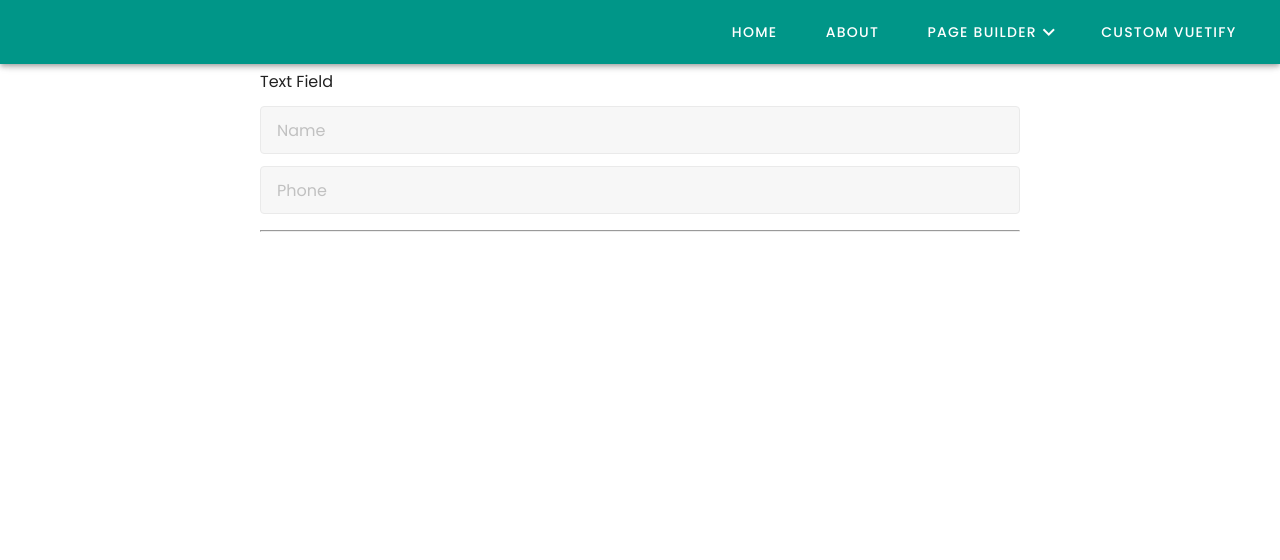
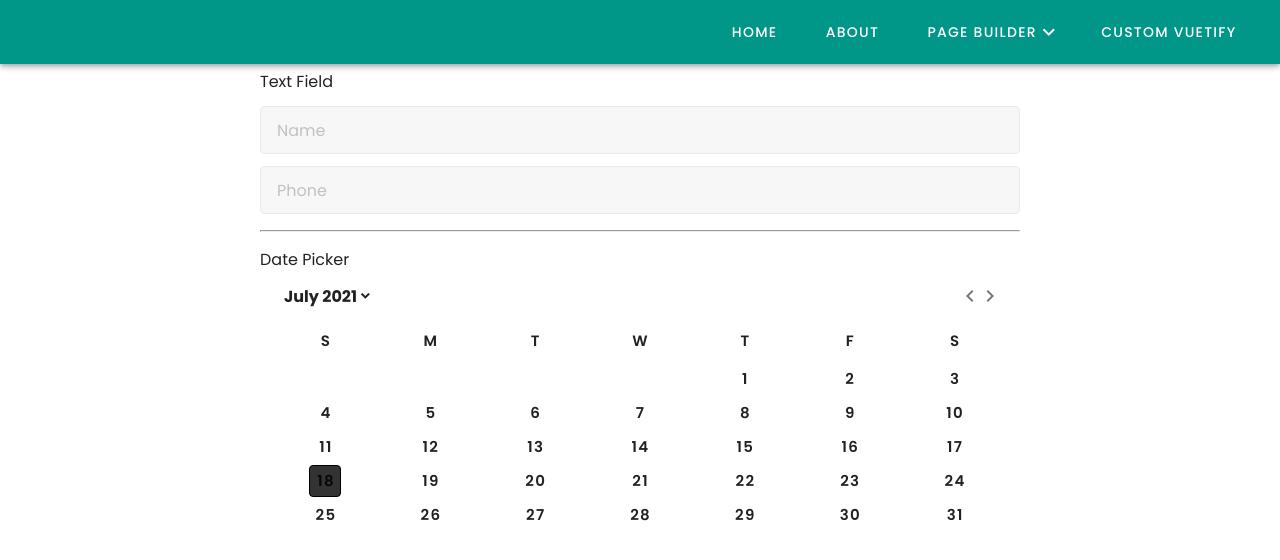
Before and after one commit to hanifrodili/my-vue-playground, a Vue app: page /mycustom in a window 1280 px wide. Shown: the top 560 px of the page. Built offline with nearby package versions, Linux system fonts and the light colour scheme.

Commit message:
add custom date picker

```diff
--- /dev/null
+++ b/src/components/mycustom/customDatePicker.vue
@@ -0,0 +1,114 @@
+<template lang="pug">
+  .my-date-picker
+    v-date-picker.mb-4(header-color="basic100" color="info400" style="width:100%")
+</template>
+<script>
+export default {
+  name: 'MyDatePicker'
+}
+</script>
+<style scoped>
+@import url(`../../assets/materialdesignicons-webfont.ttf`);
+
+::v-deep .v-date-picker-title__year{
+    display: none;
+}
+::v-deep .v-date-picker-title__date {
+    display: none;
+}
+::v-deep .v-picker__title {
+    color: var(--v-primary500);
+    border-top-left-radius: 4px;
+    border-top-right-radius: 4px;
+    padding: 0;
+}
+::v-deep .v-picker__body{
+  width: 100% !important;
+}
+::v-deep .v-picker__title__btn{
+  /* border-top: 1px solid var(--v-basic300); */
+  border-bottom: 1px solid var(--v-basic300);
+  padding: 8px 0;
+  margin:0;
+}
+::v-deep .v-date-picker-header{
+  border-top: 1px solid var(--v-basic300);
+  border-bottom: 1px solid var(--v-basic300);
+  height: 48px;
+}
+
+::v-deep .v-date-picker-header > button[aria-label="Previous month"],
+::v-deep .v-date-picker-header > button[aria-label="Previous year"]{
+  position: absolute !important;
+  right: 40px;
+  width: 20px;
+  border-radius: 5px;
+}
+
+::v-deep .v-date-picker-header > button[aria-label="Next month"],
+::v-deep .v-date-picker-header > button[aria-label="Next year"]{
+  position: absolute !important;
+  right: 20px;
+  width: 20px;
+  border-radius: 5px;
+}
+
+::v-deep .v-date-picker-header > div{
+  position: absolute !important;
+}
+
+::v-deep .v-date-picker-header .v-date-picker-header__value button::after{
+  font-family: "Material Design Icons";
+  content: "\F0140";
+}
+
+::v-deep .v-time-picker-title__time{
+  color: black
+}
+::v-deep .v-time-picker-title__ampm{
+  color: black;
+  margin-bottom:0;
+}
+::v-deep .v-time-picker-title{
+    border-bottom: 1px solid lightgray;
+    border-top: 1px solid lightgray;
+}
+::v-deep .v-date-picker-table th {
+    font-size: 15px;
+    color:var(--v-textColorHint) !important;
+}
+::v-deep .v-date-picker-table--date .v-btn {
+    height: 32px;
+    width: 32px;
+    font-size: 15px !important;
+    font-weight: 600;
+    border-radius: 4px !important;
+}
+::v-deep .v-date-picker-table__current{
+  border: 1px solid black;
+  color: white;
+  background-color: rgba(0,0,0,.8);
+}
+::v-deep .theme--light.v-btn.v-btn--disabled {
+    color:var(--v-textColorHint) !important;
+}
+.v-text-field--outlined >>> fieldset {
+  border-color: var(--v-primary200);
+}
+::v-deep .v-date-picker-table--month td .v-btn {
+    margin: 0 auto;
+    max-width: 140px;
+    min-width: 40px;
+    width: 100%;
+    font-size: 15px !important;
+    font-weight: 600 !important;
+}
+::v-deep .v-date-picker-years {
+    font-size: 15px;
+    font-weight: 600;
+    height: 290px;
+    list-style-type: none;
+    overflow: auto;
+    text-align: center;
+}
+</style>
--- a/src/views/MyCustom.vue
+++ b/src/views/MyCustom.vue
@@ -3,13 +3,16 @@
     label Text Field
     custom-text-field
     hr.my-4
+    label Date Picker
+    custom-date-picker
 </template>
 
 <script>
 import CustomTextField from '@/components/mycustom/customTextField.vue'
+import customDatePicker from '@/components/mycustom/customDatePicker.vue'
 export default {
   name: 'MyCustom',
-  components: { CustomTextField }
+  components: { CustomTextField, customDatePicker }
 }
 </script>
 <style scoped>
```
Also changed, not shown: src/assets/materialdesignicons-webfont.ttf (added).
